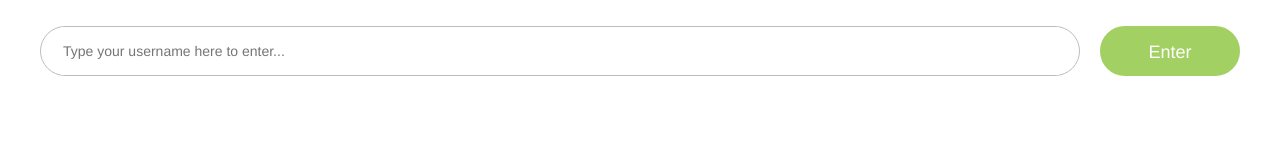
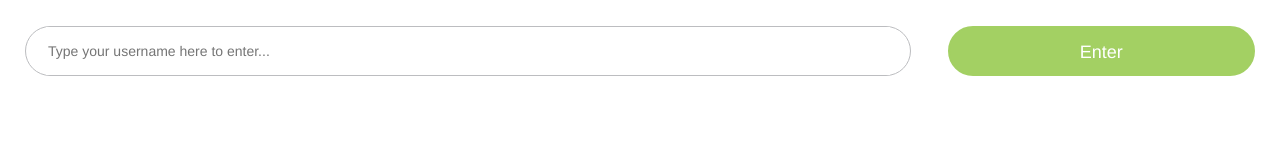
Before and after one commit to ms3eed/chat-frontend, a website: page app/index.html at #/chat in a window 1280 px wide. Drawn offline with nearby package versions, Linux system fonts and the light colour scheme; some packages are replaced by stand-ins of ours; a script that the page names is missing.

Commit message:
some styling to the UI

```diff
--- a/app/components/controllers/chat.controller.js
+++ b/app/components/controllers/chat.controller.js
@@ -26,7 +26,8 @@ angular.module('chatFrontendApp.chat', ['ngRoute'])
 		var msg = {message : $scope.chatMessage, userName: $rootScope.userName};
 		ChatMessage.save(msg, function(data){
 			console.log(data);
-			$rootScope.$broadcast('chat-message-posted', msg);
+			$scope.chatMessage = "";
+			$rootScope.$broadcast('chat-message-posted', data);
 		});
 	}
 
--- a/app/components/views/login-view.html
+++ b/app/components/views/login-view.html
@@ -1,8 +1,8 @@
-<div class="bottom_wrapper clearfix">
-	<div class="message_input_wrapper">
+<div class="row bottom_wrapper clearfix">
+	<div class="col-md-9 message_input_wrapper">
 		<input class="message_input" ng-model="userName" placeholder="Type your username here to enter..." />
 	</div>
-	<div class="send_message">
+	<div class="col-md-3 send_message">
 		<div class="icon">
 
 		</div>
--- a/app/resources/css/app.css
+++ b/app/resources/css/app.css
@@ -78,7 +78,6 @@ body {
 
 .bottom_wrapper {
   position: relative;
-  width: 100%;
   background-color: #fff;
   padding: 20px 20px;
   bottom: 0;
@@ -88,7 +87,7 @@ body {
   height: 50px;
   border-radius: 25px;
   border: 1px solid #bcbdc0;
-  width: calc(100% - 160px);
+  width: 72%;
   position: relative;
   padding: 0 20px;
 }
@@ -102,7 +101,6 @@ body {
   color: gray;
 }
 .bottom_wrapper .send_message {
-  width: 140px;
   height: 50px;
   display: inline-block;
   border-radius: 50px;
```
Also changed, not shown: app/components/views/chat-view.html (+3 -4 lines), tests/login.controller_test.js (renamed from tests/LoginController_test.js, +0 -3 lines), tests/chat.controller_test.js (renamed from tests/ChatController_test.js).
